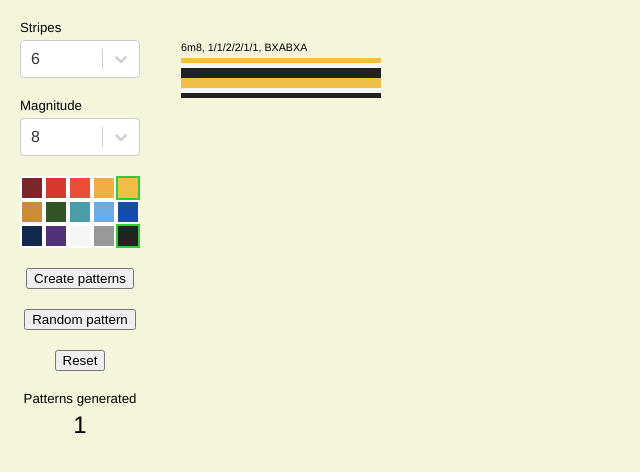
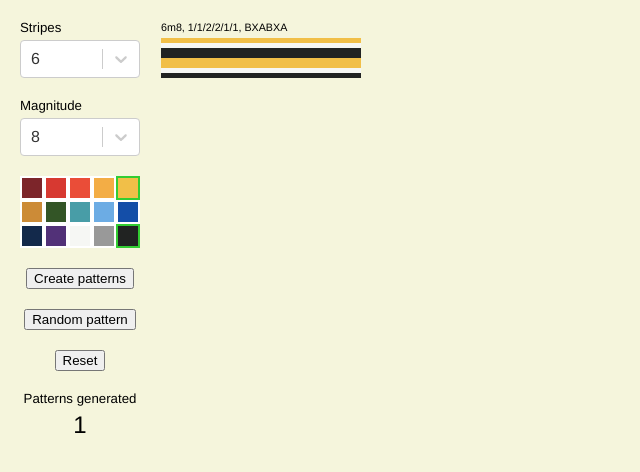
Before and after one commit to affordances/stripes, a React (Create React App) app: page / in a window 1280 px wide. Both pictures are taken after a click on the button "Random pattern". Shown: the top 472 px of the page, without its empty margins (0-640 px from the left). Built offline with nearby package versions, Linux system fonts and the light colour scheme; the HTML template or start-up script is replaced by a standard one.

Commit message:
blah blah

```diff
--- a/package.json
+++ b/package.json
@@ -8,6 +8,7 @@
     "react-scripts": "3.2.0",
     "react-select": "^3.0.8",
     "react-virtualized": "^9.21.2",
+    "react-window": "^1.8.5",
     "styled-components": "^4.4.1"
   },
   "scripts": {
--- a/src/App.js
+++ b/src/App.js
@@ -1,7 +1,7 @@
 import React, { memo, useState, useEffect, useRef } from "react";
 import styled from "styled-components";
 import Select from "react-select";
-import { AutoSizer, Collection } from "react-virtualized";
+import { FixedSizeGrid as Grid } from "react-window";
 import {
   colors,
   maxMagnitude,
@@ -62,16 +62,16 @@ const Swatch = styled.div`
   cursor: pointer;
 `;
 
-const PatternsContainer = styled.div`
-  display: flex;
-  flex-direction: row;
-  align-content: flex-start;
-  flex-wrap: wrap;
-  height: 550px;
-  width: 1100px;
-  overflow-y: auto;
-  padding: 20px;
-`;
+// const PatternsContainer = styled.div`
+//   display: flex;
+//   flex-direction: row;
+//   align-content: flex-start;
+//   flex-wrap: wrap;
+//   height: 550px;
+//   width: 1100px;
+//   overflow-y: auto;
+//   padding: 20px;
+// `;
 
 const Pattern = styled.div`
   width: 200px;
@@ -196,14 +196,32 @@ const displayPattern = pattern => {
   );
 };
 
-const Patterns = memo(props => {
-  const { patterns } = props;
-  return (
-    <PatternsContainer>
-      {patterns.length > 0 && patterns.map(pattern => displayPattern(pattern))}
-    </PatternsContainer>
-  );
-});
+class ItemRenderer extends React.PureComponent {
+  render() {
+    const { columnIndex, data, rowIndex } = this.props;
+    return displayPattern(data[rowIndex][columnIndex]);
+  }
+}
+
+class ComponentThatRendersAGridOfItems extends React.PureComponent {
+  render() {
+    const { itemsArray, otherGridProps } = this.props;
+    return (
+      <Grid
+        itemData={itemsArray}
+        columnCount={itemsArray[0].length}
+        rowCount={itemsArray.length}
+        columnWidth={200}
+        height={550}
+        rowHeight={35}
+        width={800}
+        {...otherGridProps}
+      >
+        {ItemRenderer}
+      </Grid>
+    );
+  }
+}
 
 const App = () => {
   const [stripeCount, setStripeCount] = useState(null);
@@ -219,6 +237,7 @@ const App = () => {
       createPatterns();
       randomMode.current = false;
     }
+    console.log(patterns);
   });
 
   const stripeCountValue = stripeCount ? Number(stripeCount.value) : null;
@@ -228,6 +247,17 @@ const App = () => {
       : pickedColors.length > 0 && stripeCountValue >= pickedColors.length;
   const anyChoicesMade = stripeCountValue || magnitude || isColorCountValid;
   const allChoicesMade = stripeCountValue && magnitude && isColorCountValid;
+
+  const convertTo2D = array => {
+    let result = [];
+    let i = 0;
+
+    while (i < array.length) {
+      result.push(array.slice(i, i + 4));
+      i += 4;
+    }
+    return result;
+  };
 
   const createPatterns = () => {
     const numberPalindromes = createNumberPalindromes(
@@ -259,10 +289,13 @@ const App = () => {
         });
       }
     }
+
+    const converted = convertTo2D(results);
+
     if (randomMode.current) {
-      setPatterns([results[Math.floor(Math.random() * results.length)]]);
+      setPatterns([[results[Math.floor(Math.random() * results.length)]]]);
     } else {
-      setPatterns(results);
+      setPatterns(converted);
     }
   };
 
@@ -382,7 +415,10 @@ const App = () => {
           <PatternCount>{patterns.length}</PatternCount>
         </PatternCountContainer>
       </MenuContainer>
-      <Patterns patterns={patterns} />
+      {/* <Patterns patterns={patterns} /> */}
+      {patterns.length > 0 && (
+        <ComponentThatRendersAGridOfItems itemsArray={patterns} />
+      )}
     </Container>
   );
 };
```
Also changed, not shown: 1 other file (tests, documents, lock files or other folders).
